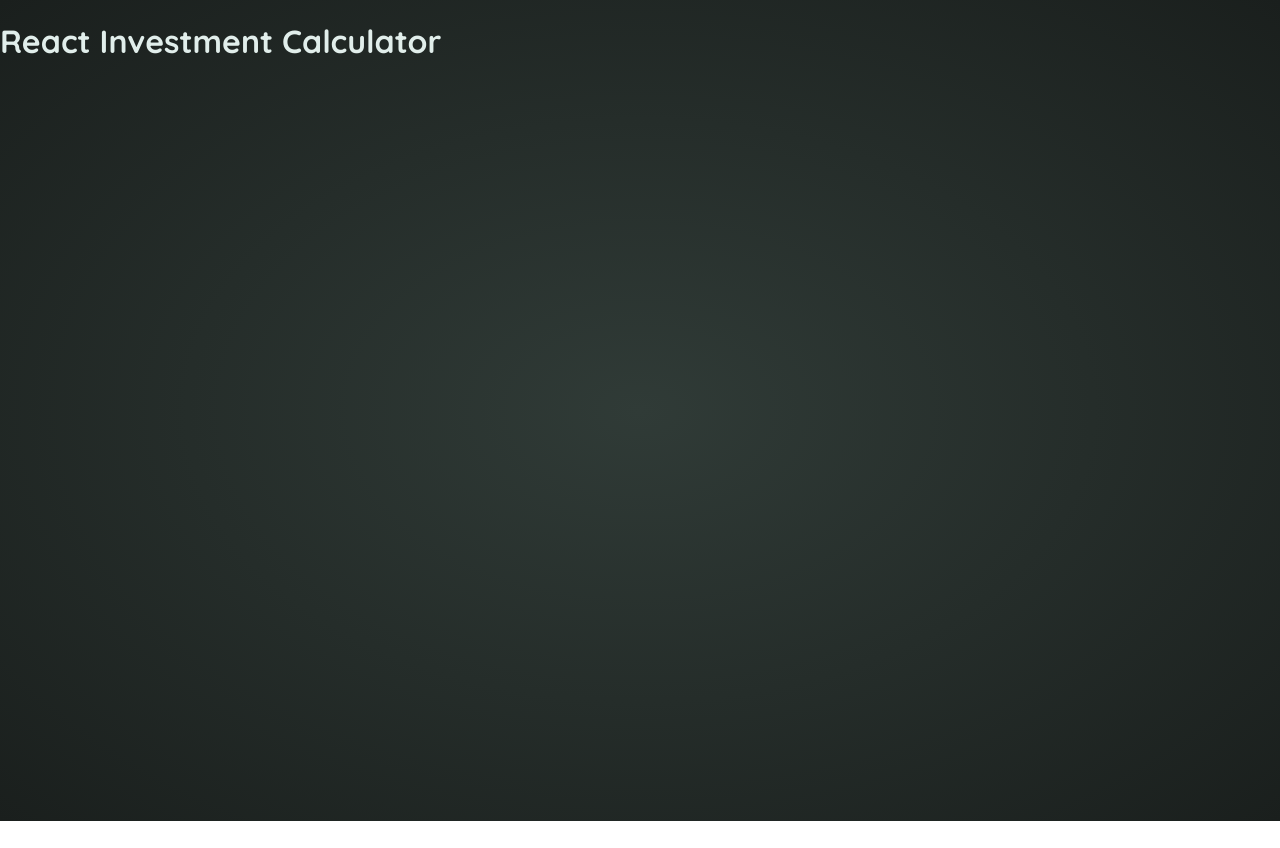
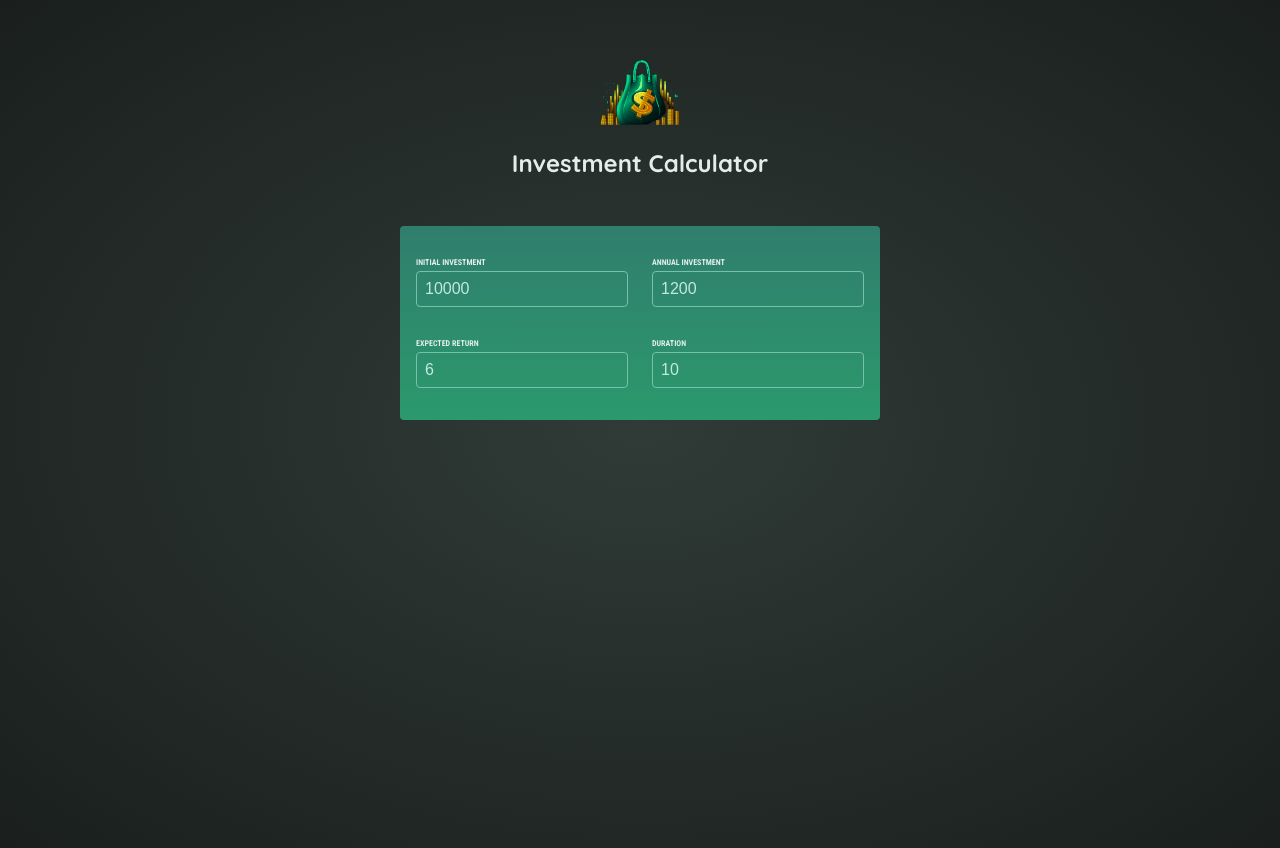
Before and after one commit to OlehBabiak/investment_calculator, a React (Vite) app: page / in a window 1280 px wide. Before the commit the page ends 821 px from the top, so only its background shows below. Built offline with nearby package versions, Linux system fonts and the light colour scheme.

Commit message:
base structure created

```diff
--- a/src/App.jsx
+++ b/src/App.jsx
@@ -1,6 +1,12 @@
+import Header from "./components/Header"
+import UserInputForm from "./components/UserInputForm"
+
 function App() {
   return (
-    <h1>React Investment Calculator</h1>
+    <>
+      <Header />
+      <UserInputForm />
+    </>
   )
 }
 
--- /dev/null
+++ b/src/components/Header.jsx
@@ -0,0 +1,10 @@
+import logo from '../assets/investment-calculator-logo.png'
+
+export default function Header() {
+    return (
+        <header id='header'>
+            <img src={logo} alt="logo" />
+            <h1>Investment Calculator</h1>
+        </header>
+    )
+}
--- /dev/null
+++ b/src/components/InputElement.jsx
@@ -0,0 +1,24 @@
+import { useState } from "react"
+
+export default function InputElement({ value, label, id }) {
+    const [inputValue, setInputValue] = useState(value)
+    function onInputChange(e) {
+        setInputValue(e.target.value);
+    }
+    return (
+        <p>
+            <label
+                for={id}>
+                {label}
+            </label>
+            <input
+                onChange={onInputChange}
+                type="number"
+                id={id}
+                required
+                value={inputValue}
+            />
+        </p>
+    )
+
+}
--- /dev/null
+++ b/src/components/UserInputForm.jsx
@@ -0,0 +1,42 @@
+import InputElement from "./InputElement"
+
+export default function UserInputForm() {
+
+    const INITIAL_INPUT_PROPS = [
+        { label: 'INITIAL INVESTMENT', id: 'initialInvestment', value: 10000 },
+        { label: 'ANNUAL INVESTMENT', id: 'annualInvestment', value: 1200 },
+        { label: 'EXPECTED RETURN', id: 'expectedReturn', value: 6 },
+        { label: 'DURATION', id: 'duration', value: 10 },
+    ]
+
+    function onInputChange() {
+
+    }
+
+    return (
+        <section id="user-input">
+            <div className="input-group">
+                {INITIAL_INPUT_PROPS
+                    .slice(0, 2)
+                    .map(({ label, value, id }, i) =>
+                    (<InputElement
+                        label={label}
+                        value={value}
+                        id={id}
+                        key={label + i}
+                    />))}
+            </div>
+            <div className="input-group">
+                {INITIAL_INPUT_PROPS
+                    .slice(2)
+                    .map(({ label, value, id }, i) =>
+                    (<InputElement
+                        label={label}
+                        value={value}
+                        key={label + i}
+                        id={id}
+                    />))}
+            </div>
+        </section>
+    )
+}
```
